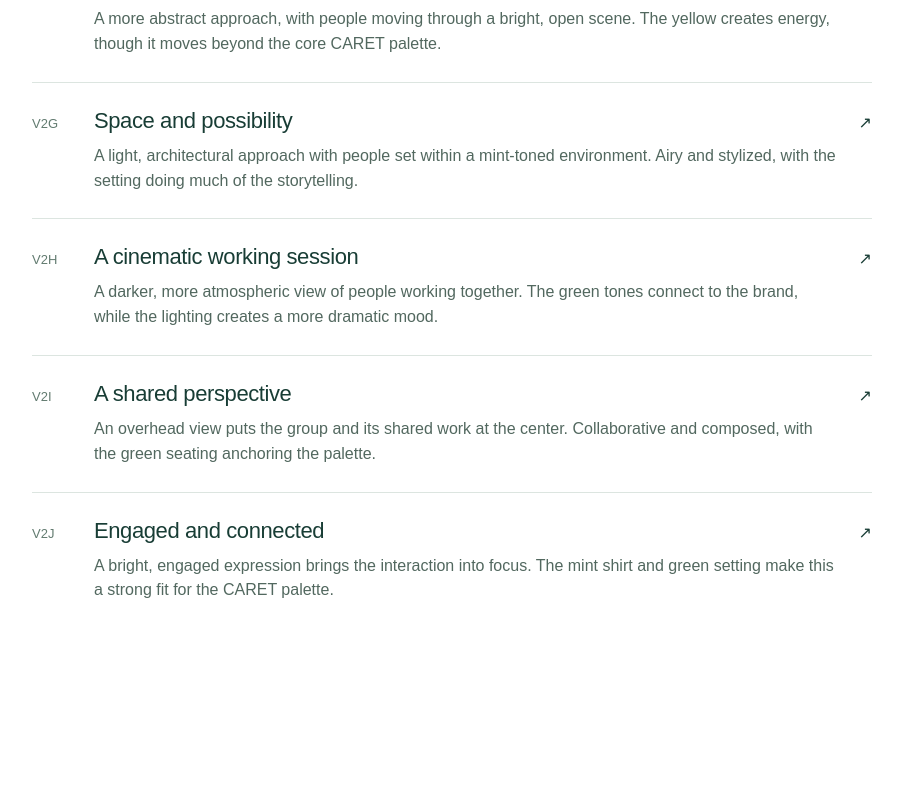
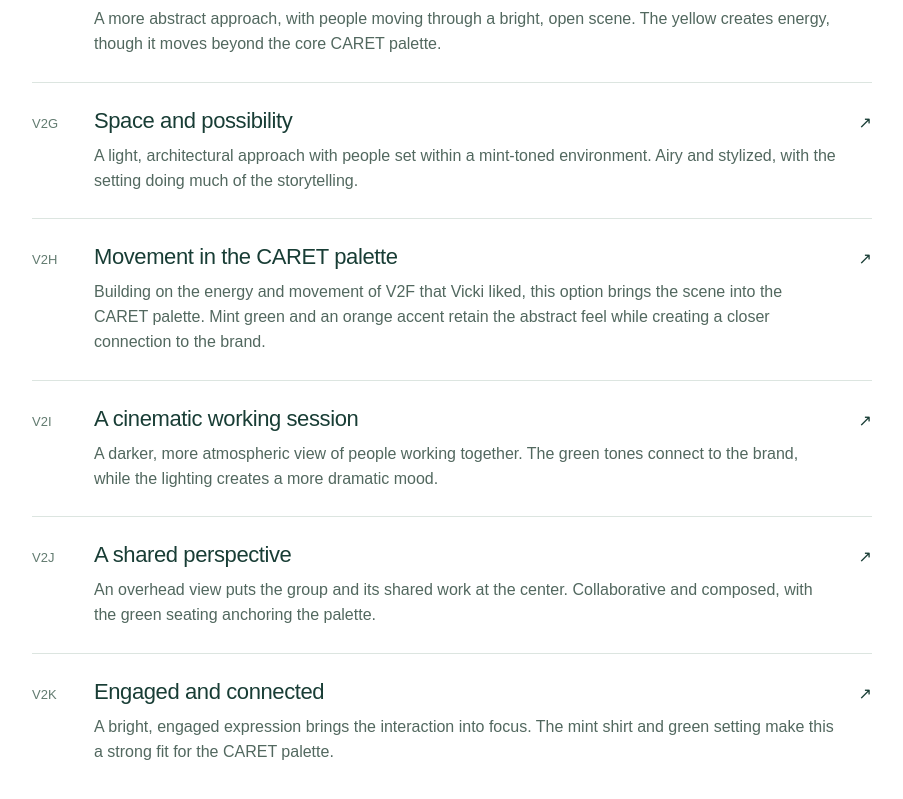
Before and after one commit to The-Griffin-Agency/caret-homepage-hero-review, a plain HTML site: page index.html in a window 1280 px wide. Shown: the part 1213-2012 px from the top of the page, without its empty margins (188-1091 px from the left). Before the commit the page ends 1917 px from the top, so only its background shows below. Drawn offline with Linux system fonts and the light colour scheme.

Commit message:
Add files via upload

```diff
--- a/index.html
+++ b/index.html
@@ -9,15 +9,17 @@
 <a href="#v2g" data-option="v2g">V2G</a>
 <a href="#v2h" data-option="v2h">V2H</a>
 <a href="#v2i" data-option="v2i">V2I</a>
-<a href="#v2j" data-option="v2j">V2J</a></nav></header>
-<main><section id="overview" class="overview"><p class="eyebrow">CARET</p><h1>Homepage hero exploration</h1><p class="intro">These ten options explore a range of tones, from focused and approachable to stylized and collaborative. Each is shown in the full homepage for context. Consider the feeling each image creates, its fit with the CARET palette, and how clearly the headline reads.</p><a class="start" href="#v2a">Start with V2A →</a><ol class="options"><li><a href="#v2a"><span class="version">V2A</span><strong>Focused work</strong><span class="arrow" aria-hidden="true">↗</span></a><p>A direct, no-nonsense approach. The subject is absorbed in her work, giving the page a clear sense of purpose.</p></li>
+<a href="#v2j" data-option="v2j">V2J</a>
+<a href="#v2k" data-option="v2k">V2K</a></nav></header>
+<main><section id="overview" class="overview"><p class="eyebrow">CARET</p><h1>Homepage hero exploration</h1><p class="intro">These eleven options explore a range of tones, from focused and approachable to stylized and collaborative. Each is shown in the full homepage for context. Consider the feeling each image creates, its fit with the CARET palette, and how clearly the headline reads.</p><a class="start" href="#v2a">Start with V2A →</a><ol class="options"><li><a href="#v2a"><span class="version">V2A</span><strong>Focused work</strong><span class="arrow" aria-hidden="true">↗</span></a><p>A direct, no-nonsense approach. The subject is absorbed in her work, giving the page a clear sense of purpose.</p></li>
 <li><a href="#v2b"><span class="version">V2B</span><strong>Warm and approachable</strong><span class="arrow" aria-hidden="true">↗</span></a><p>An open expression and relaxed posture make this feel personal and conversational. A warmer introduction to the brand.</p></li>
 <li><a href="#v2c"><span class="version">V2C</span><strong>A personal connection</strong><span class="arrow" aria-hidden="true">↗</span></a><p>A candid smile and an off-camera conversation create an easy, welcoming tone. The emphasis is on the person across the table.</p></li>
 <li><a href="#v2d"><span class="version">V2D</span><strong>Confident and optimistic</strong><span class="arrow" aria-hidden="true">↗</span></a><p>An upward gaze and warm surroundings create a sense of confidence and possibility. More aspirational than task-focused.</p></li>
 <li><a href="#v2e"><span class="version">V2E</span><strong>Direct and composed</strong><span class="arrow" aria-hidden="true">↗</span></a><p>Eye contact gives this option a confident, deliberate presence. The striped shirt brings green into a restrained office setting.</p></li>
 <li><a href="#v2f"><span class="version">V2F</span><strong>Energy and movement</strong><span class="arrow" aria-hidden="true">↗</span></a><p>A more abstract approach, with people moving through a bright, open scene. The yellow creates energy, though it moves beyond the core CARET palette.</p></li>
 <li><a href="#v2g"><span class="version">V2G</span><strong>Space and possibility</strong><span class="arrow" aria-hidden="true">↗</span></a><p>A light, architectural approach with people set within a mint-toned environment. Airy and stylized, with the setting doing much of the storytelling.</p></li>
-<li><a href="#v2h"><span class="version">V2H</span><strong>A cinematic working session</strong><span class="arrow" aria-hidden="true">↗</span></a><p>A darker, more atmospheric view of people working together. The green tones connect to the brand, while the lighting creates a more dramatic mood.</p></li>
-<li><a href="#v2i"><span class="version">V2I</span><strong>A shared perspective</strong><span class="arrow" aria-hidden="true">↗</span></a><p>An overhead view puts the group and its shared work at the center. Collaborative and composed, with the green seating anchoring the palette.</p></li>
-<li><a href="#v2j"><span class="version">V2J</span><strong>Engaged and connected</strong><span class="arrow" aria-hidden="true">↗</span></a><p>A bright, engaged expression brings the interaction into focus. The mint shirt and green setting make this a strong fit for the CARET palette.</p></li></ol></section>
-<section id="viewer" hidden><div class="viewer-heading"><div><p class="eyebrow" id="position"></p><h1 id="option-heading"></h1><p id="option-description"></p></div><div class="controls" role="group" aria-label="Image size"><button id="fit" aria-pressed="true" type="button">Fit width</button><button id="actual" aria-pressed="false" type="button">Actual size</button></div></div><div class="paging"><a id="previous" href="#overview">← Overview</a><a id="next" href="#v2b">Next →</a></div><div id="canvas"><img id="mockup" alt="" width="1600" height="6800"><p id="error" hidden role="alert">This mockup could not load. Return to the overview and try the option again.</p></div><footer><a href="#overview">Back to all options ↑</a></footer></section></main><noscript><p class="overview">Enable JavaScript to browse the homepage mockups.</p></noscript><script src="script.js?v=2"></script></body></html>
+<li><a href="#v2h"><span class="version">V2H</span><strong>Movement in the CARET palette</strong><span class="arrow" aria-hidden="true">↗</span></a><p>Building on the energy and movement of V2F that Vicki liked, this option brings the scene into the CARET palette. Mint green and an orange accent retain the abstract feel while creating a closer connection to the brand.</p></li>
+<li><a href="#v2i"><span class="version">V2I</span><strong>A cinematic working session</strong><span class="arrow" aria-hidden="true">↗</span></a><p>A darker, more atmospheric view of people working together. The green tones connect to the brand, while the lighting creates a more dramatic mood.</p></li>
+<li><a href="#v2j"><span class="version">V2J</span><strong>A shared perspective</strong><span class="arrow" aria-hidden="true">↗</span></a><p>An overhead view puts the group and its shared work at the center. Collaborative and composed, with the green seating anchoring the palette.</p></li>
+<li><a href="#v2k"><span class="version">V2K</span><strong>Engaged and connected</strong><span class="arrow" aria-hidden="true">↗</span></a><p>A bright, engaged expression brings the interaction into focus. The mint shirt and green setting make this a strong fit for the CARET palette.</p></li></ol></section>
+<section id="viewer" hidden><div class="viewer-heading"><div><p class="eyebrow" id="position"></p><h1 id="option-heading"></h1><p id="option-description"></p></div><div class="controls" role="group" aria-label="Image size"><button id="fit" aria-pressed="true" type="button">Fit width</button><button id="actual" aria-pressed="false" type="button">Actual size</button></div></div><div class="paging"><a id="previous" href="#overview">← Overview</a><a id="next" href="#v2b">Next →</a></div><div id="canvas"><img id="mockup" alt="" width="1600" height="6800"><p id="error" hidden role="alert">This mockup could not load. Return to the overview and try the option again.</p></div><footer><a href="#overview">Back to all options ↑</a></footer></section></main><noscript><p class="overview">Enable JavaScript to browse the homepage mockups.</p></noscript><script src="script.js?v=4"></script></body></html>
--- a/script.js
+++ b/script.js
@@ -65,8 +65,8 @@ const options = [
   {
     "id": "v2h",
     "label": "V2H",
-    "title": "A cinematic working session",
-    "description": "A darker, more atmospheric view of people working together. The green tones connect to the brand, while the lighting creates a more dramatic mood.",
+    "title": "Movement in the CARET palette",
+    "description": "Building on the energy and movement of V2F that Vicki liked, this option brings the scene into the CARET palette. Mint green and an orange accent retain the abstract feel while creating a closer connection to the brand.",
     "file": "homepage-v2h.png",
     "width": 1600,
     "height": 6800
@@ -74,8 +74,8 @@ const options = [
   {
     "id": "v2i",
     "label": "V2I",
-    "title": "A shared perspective",
-    "description": "An overhead view puts the group and its shared work at the center. Collaborative and composed, with the green seating anchoring the palette.",
+    "title": "A cinematic working session",
+    "description": "A darker, more atmospheric view of people working together. The green tones connect to the brand, while the lighting creates a more dramatic mood.",
     "file": "homepage-v2i.png",
     "width": 1600,
     "height": 6800
@@ -83,9 +83,18 @@ const options = [
   {
     "id": "v2j",
     "label": "V2J",
+    "title": "A shared perspective",
+    "description": "An overhead view puts the group and its shared work at the center. Collaborative and composed, with the green seating anchoring the palette.",
+    "file": "homepage-v2j.png",
+    "width": 1600,
+    "height": 6800
+  },
+  {
+    "id": "v2k",
+    "label": "V2K",
     "title": "Engaged and connected",
     "description": "A bright, engaged expression brings the interaction into focus. The mint shirt and green setting make this a strong fit for the CARET palette.",
-    "file": "homepage-v2j.png",
+    "file": "homepage-v2k.png",
     "width": 1600,
     "height": 6800
   }
@@ -115,7 +124,7 @@ function show() {
     mockup.alt = 'CARET homepage ' + option.label + ': ' + option.title;
     mockup.width = option.width;
     mockup.height = option.height;
-    mockup.src = 'images/' + option.file + '?v=2';
+    mockup.src = 'images/' + option.file + '?v=4';
     const previous = document.getElementById('previous');
     previous.href = index ? '#' + options[index - 1].id : '#overview';
     previous.textContent = index ? '← Previous' : '← Overview';
```
Also changed, not shown: README.txt.
